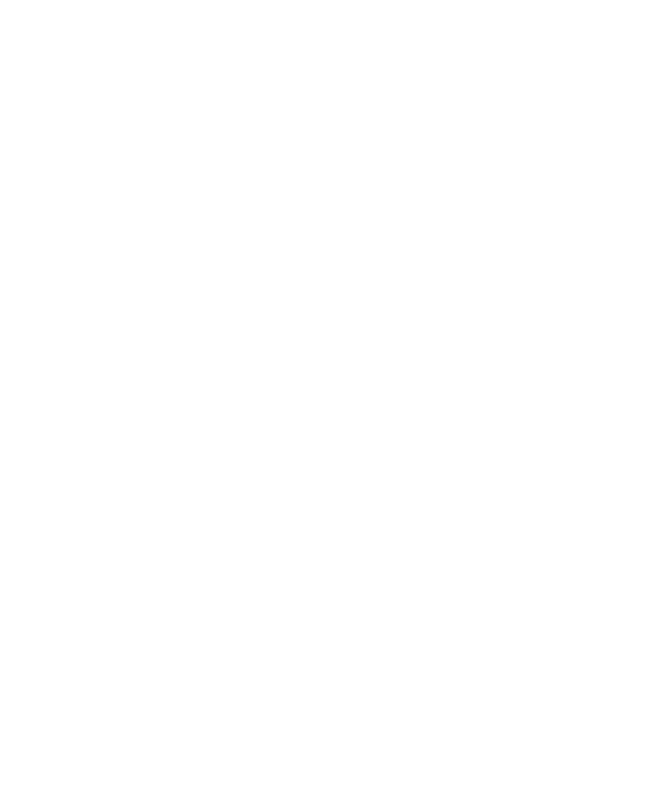
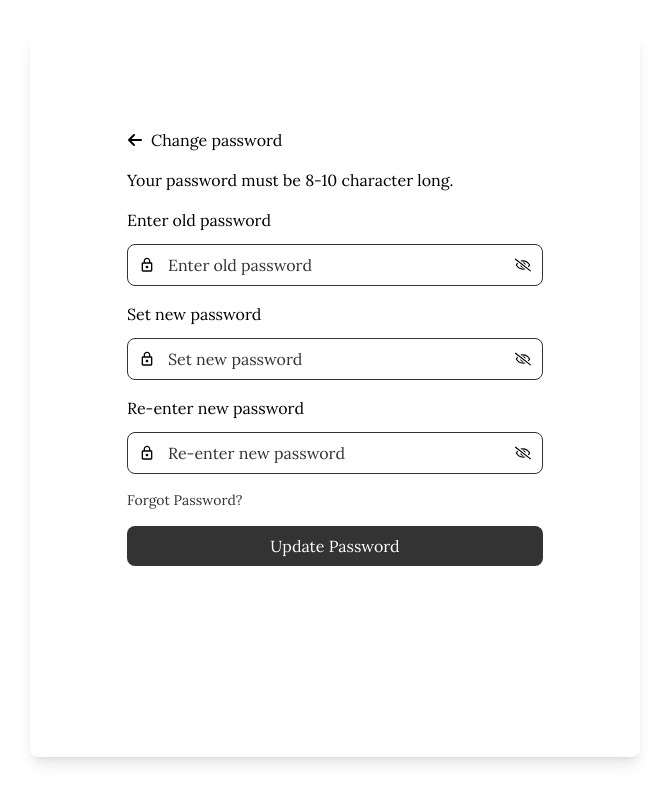
Before and after one commit to Joint-Venture-AI/console-locker-dashboard, a React (Vite) app: page /change-password in a window 1280 px wide. Shown: the whole page, without its empty margins (305-974 px from the left). Built offline with nearby package versions, Linux system fonts and the light colour scheme.

Commit message:
change password 1st page done

```diff
--- a/src/pages/Main/Setting/Change-password/ChangePassword.jsx
+++ b/src/pages/Main/Setting/Change-password/ChangePassword.jsx
@@ -1,9 +1,55 @@
-
+import { FaArrowLeft, FaEye, FaLock } from "react-icons/fa6";
+import { MdLockOutline } from "react-icons/md";
+import { FaRegEyeSlash } from "react-icons/fa";
 
 const ChangePassword = () => {
     return (
-        <div>
+        <div className="flex items-center justify-center ">
+            <div className="bg-white rounded-lg shadow-lg mt-8 w-[610px] h-[725px] mx-auto py-10 px-8">
 
+
+                <div className="flex flex-col  w-full max-w-md mx-auto mt-10 p-4 rounded-lg space-y-4">
+                    <div className="flex items-center gap-2">
+                        <FaArrowLeft />
+                        <h1>Change password</h1>
+                    </div>
+                    <h1>Your password must be 8-10 character long.</h1>
+                    {/* Input Fields */}
+                    <div className="flex flex-col w-full space-y-4">
+                        {[
+                            { label: 'Enter old password', placeholder: 'Enter old password' },
+                            { label: 'Set new password', placeholder: 'Set new password' },
+                            { label: 'Re-enter new password', placeholder: 'Re-enter new password' },
+                        ].map(({ label, placeholder }, index) => (
+                            <div>
+                                <h1 className="mb-3">{label}</h1>
+                                <div key={index} className="relative flex items-center">
+                                    {/* Lock Icon */}
+                                    <MdLockOutline className="absolute left-3 " />
+                                    {/* Input Field */}
+                                    <input
+                                        type="password"
+                                        placeholder={placeholder}
+                                        className="w-full pl-10 pr-10 py-2 border border-black rounded-lg placeholder:text-black focus:outline-none focus:ring-2 focus:ring-gray-400"
+                                    />
+                                    {/* Eye Icon */}
+                                    <FaRegEyeSlash className="absolute right-3  cursor-pointer" />
+                                </div>
+                            </div>
+                        ))}
+                    </div>
+
+                    {/* Forgot Password */}
+                    <p className="mt-4 text-sm text-black cursor-pointer hover:underline">
+                        Forgot Password?
+                    </p>
+
+                    {/* Update Password Button */}
+                    <button className="mt-6 w-full bg-black text-white py-2 rounded-lg hover:bg-gray-800">
+                        Update Password
+                    </button>
+                </div>
+            </div>
         </div>
     )
 }
```
